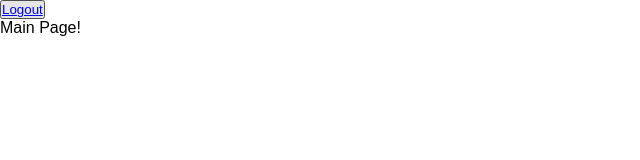
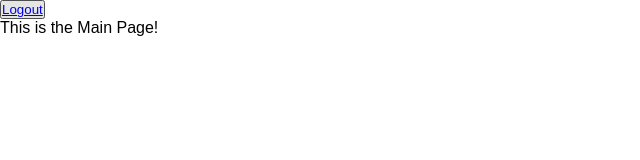
Before and after one commit to sunghyuk-oh/Expense-Tracker, a React (Create React App) app in the folder client/: page /main in a window 1280 px wide. Shown: the top 160 px of the page, without its empty margins (0-640 px from the left). Built offline with nearby package versions, Linux system fonts and the light colour scheme; sample sign-in values are in the browser's storage.

Commit message:
main page edited

```diff
--- a/client/src/components/Home/Home.tsx
+++ b/client/src/components/Home/Home.tsx
@@ -10,7 +10,7 @@ const Home = () => {
               <NavLink to="/logout">Logout</NavLink>
             </button>
           </li>
-          <li>Main Page!</li>
+          <li>This is the Main Page!</li>
         </ul>
       </header>
       <section></section>
```
